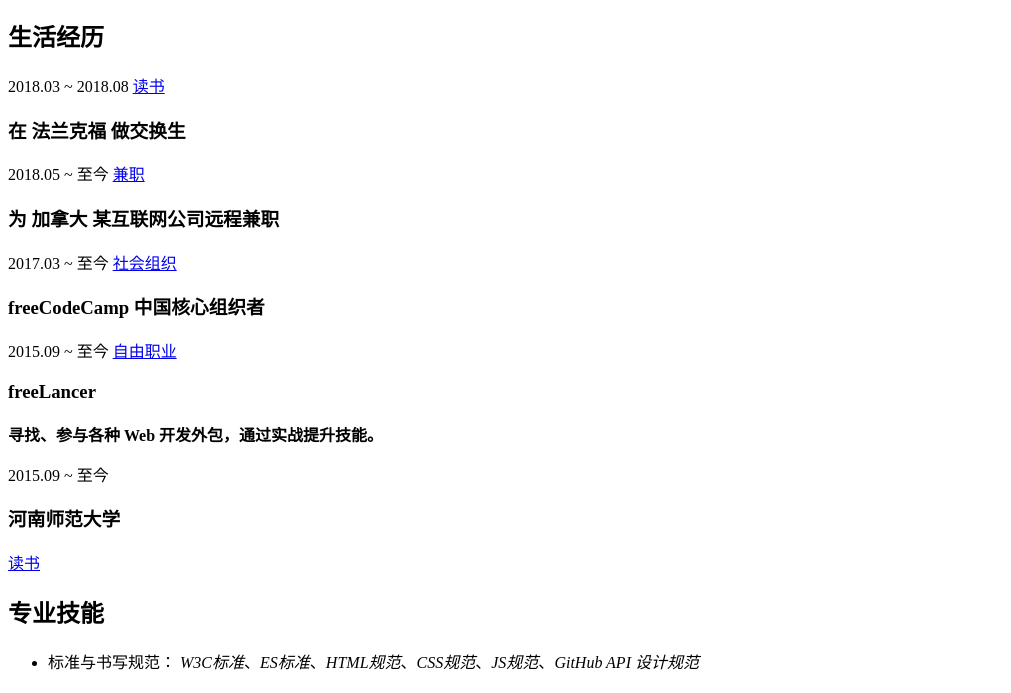
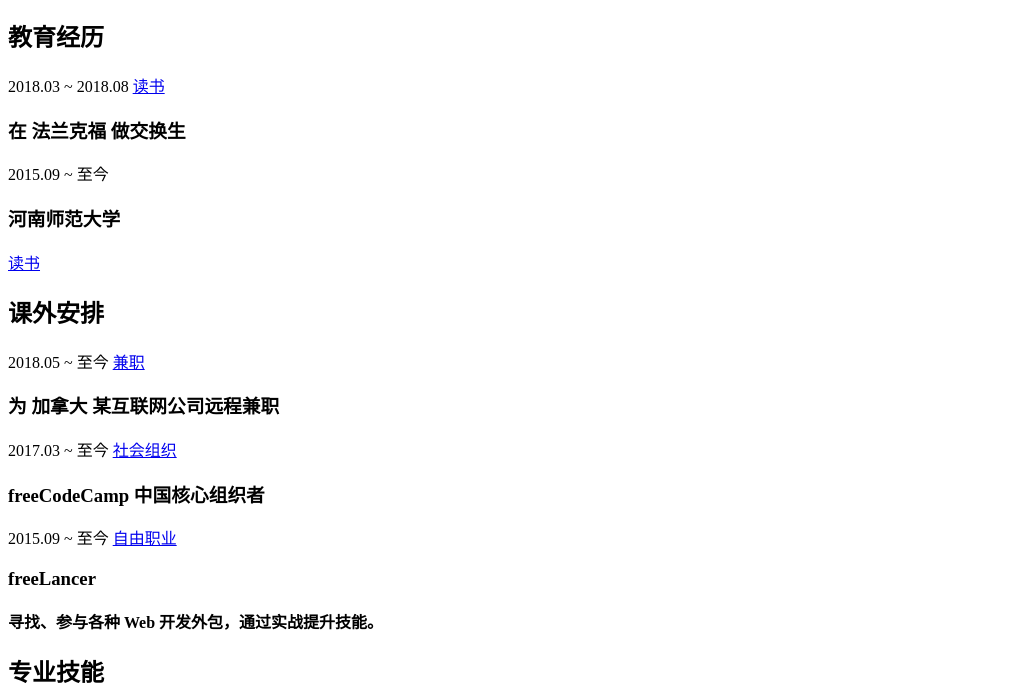
Before and after one commit to juzhiyuan/resume, a plain HTML site: page src/index.html in a window 1280 px wide. Shown: the part 390-1083 px from the top of the page, without its empty margins (0-1011 px from the left). Drawn offline with Linux system fonts and the light colour scheme.

Commit message:
划分经历

```diff
--- a/src/index.html
+++ b/src/index.html
@@ -40,7 +40,7 @@
               <section class="practice">
                   <header class="section-hd">
                       <span class="section-title-l"></span>
-                        <h2 class="section-title">生活经历</h2>
+                      <h2 class="section-title">教育经历</h2>
                       <span class="section-title-r"></span>
                   </header>
                   <div class="section-bd">
@@ -51,6 +51,23 @@
                             <h3 class="item-name">在 法兰克福 做交换生</h3>
                         </header>
                     </div>
+                    <div class="item">
+                        <header class="item-hd">
+                            <span class="item-time">2015.09 ~ 至今</span>
+                            <h3 class="item-name">河南师范大学</h3>
+                            <a class="btn item-more" href="#" target="_blank">读书</a>
+                        </header>
+                    </div>
+                  </div>
+                </section>
+
+                <section class="practice">
+                    <header class="section-hd">
+                        <span class="section-title-l"></span>
+                        <h2 class="section-title">课外安排</h2>
+                        <span class="section-title-r"></span>
+                    </header>
+                    <div class="section-bd">
                         <div class="item">
                             <header class="item-hd">
                                 <span class="item-time">2018.05 ~ 至今</span>
@@ -76,13 +93,6 @@
                                     <strong>寻找、参与各种 Web 开发外包，通过实战提升技能。</strong>
                                 </p>
                             </div>
-                        </div>
-                        <div class="item">
-                            <header class="item-hd">
-                                <span class="item-time">2015.09 ~ 至今</span>
-                                <h3 class="item-name">河南师范大学</h3>
-                                <a class="btn item-more" href="#" target="_blank">读书</a>
-                            </header>
                         </div>
                     </div>
                 </section>
```
Also changed, not shown: resume.png (deleted). Lines whose indentation alone changed are shown as unchanged.
